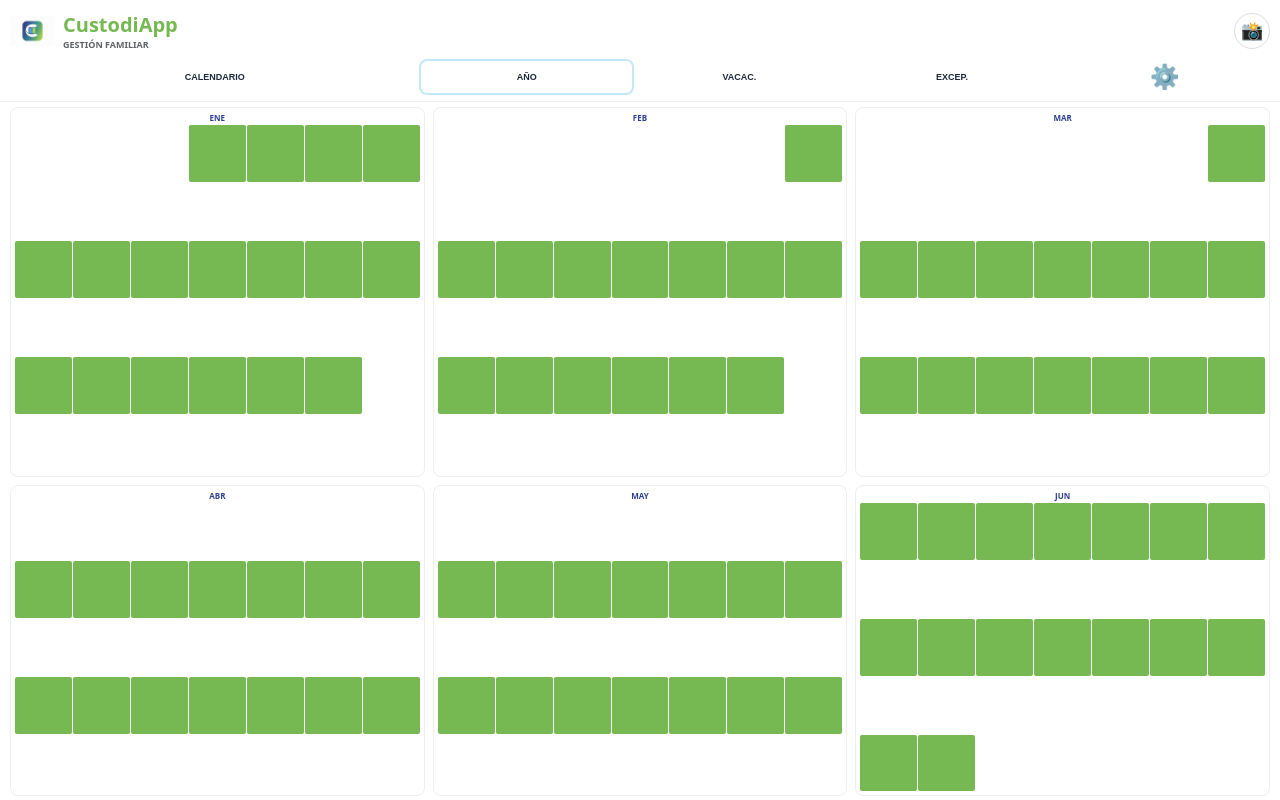
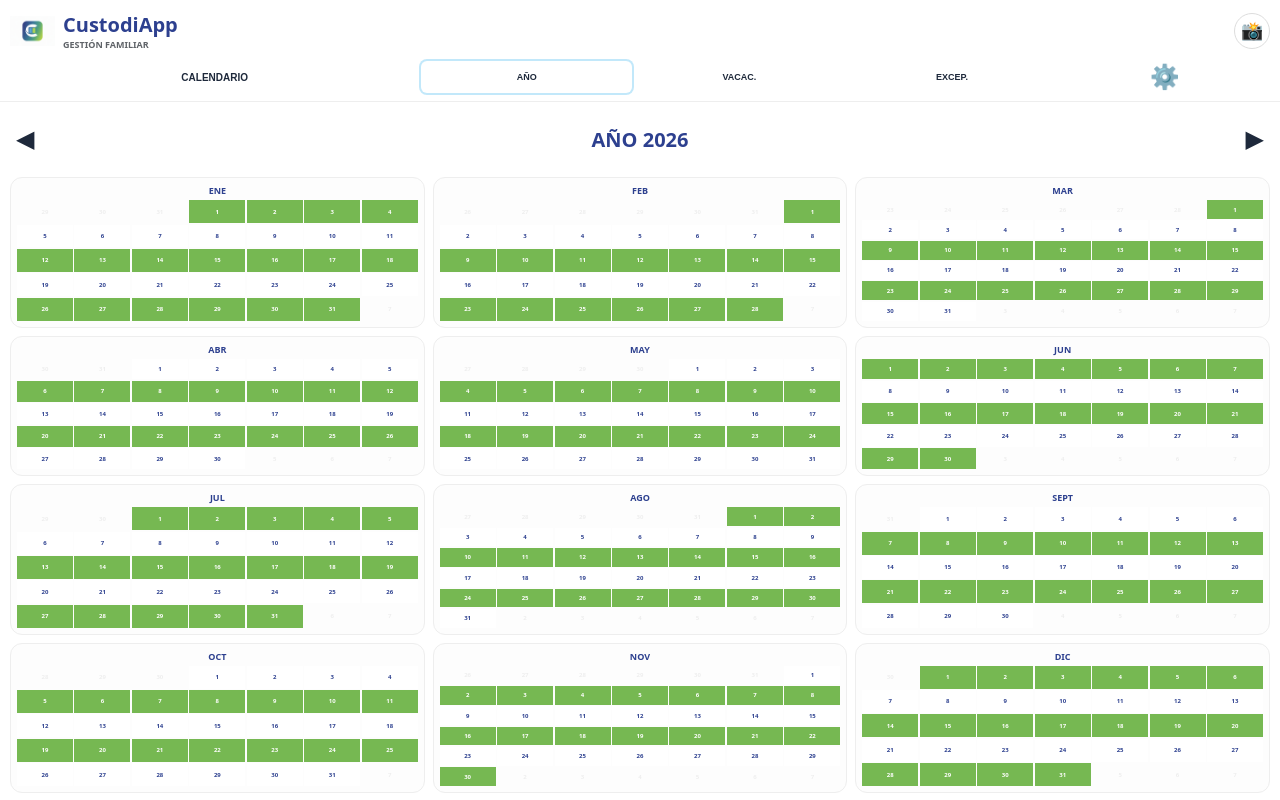
Before and after one commit to JavierVenero/custodiapp, a React (Vite) app: page / in a window 1280 px wide. Both pictures are taken after a click on the button "AÑO". Built offline with nearby package versions, Linux system fonts and the light colour scheme.

Commit message:
V40 definitiva con Semana Santa

```diff
--- a/src/App.jsx
+++ b/src/App.jsx
@@ -5,20 +5,24 @@ const App = () => {
   const [vista, setVista] = useState('Calendario');
   const [fechaVisualizacion, setFechaVisualizacion] = useState(new Date());
 
+  // --- COLORES ---
   const [misColores, setMisColores] = useState(() => {
     const c = localStorage.getItem('custodia_colores');
     return c ? JSON.parse(c) : { con: '#76B852', sin: '#FFFFFF' };
   });
 
+  // --- CICLO BASE ---
   const [cicloPersonalizado, setCicloPersonalizado] = useState(() => {
     const g = localStorage.getItem('custodia_ciclo');
     return g ? JSON.parse(g) : [true,true,true,true,true,true,true,false,false,false,false,false,false,false];
   });
 
+  // --- FECHA INICIO ---
   const [inicioCicloStr, setInicioCicloStr] = useState(() => {
     return localStorage.getItem('custodia_inicio_ciclo') || '2026-01-26';
   });
 
+  // --- DATOS ---
   const [excepciones, setExcepciones] = useState(() => {
     const g = localStorage.getItem('custodia_notas');
     return g ? JSON.parse(g) : {};
@@ -28,6 +32,7 @@ const App = () => {
     return g ? JSON.parse(g) : [];
   });
 
+  // --- CONVENIO ---
   const [convenio, setConvenio] = useState(() => {
     const saved = localStorage.getItem('custodia_convenio_reglas');
     return saved ? JSON.parse(saved) : {
@@ -59,6 +64,7 @@ const App = () => {
     localStorage.setItem('custodia_convenio_reglas', JSON.stringify(convenio));
   }, [cicloPersonalizado, inicioCicloStr, excepciones, vacaciones, misColores, convenio]);
 
+  // --- HELPER: CONTRASTE ---
   const getTextoParaFondo = (hex) => {
     if (!hex) return '#2D408F';
     const clean = hex.replace('#', '');
@@ -70,6 +76,7 @@ const App = () => {
     return (yiq >= 180) ? '#2D408F' : '#FFFFFF';
   };
 
+  // --- LÓGICA FECHAS ---
   const esFechaEnVacaciones = (f) => {
     const ft = new Date(f.getFullYear(), f.getMonth(), f.getDate()).getTime();
     for (let v of vacaciones) {
@@ -117,44 +124,56 @@ const App = () => {
   };
 
   const toggleSeccion = (sec) => {
-    setSeccionAbierta(seccionAbierta === sec ? null : sec);
+    if (seccionAbierta === sec) setSeccionAbierta(null);
+    else setSeccionAbierta(sec);
   };
 
+  // --- LÓGICA BOTONES ---
   const estiloBtnDirecto = (activo, tipo) => {
-    const bg = tipo === 'con' ? misColores.con : misColores.sin;
+    const colorFondo = tipo === 'con' ? misColores.con : misColores.sin;
+    const bg = colorFondo;
     const txt = getTextoParaFondo(bg);
     let border = '1px solid #DDD';
-    if (activo) border = '3px solid #2D408F';
+    let boxShadow = 'none';
+    let fontWeight = '700';
+    if (activo) {
+        border = '3px solid #2D408F';
+        boxShadow = '0 2px 6px rgba(0,0,0,0.15)';
+        fontWeight = '900';
+    }
     return {
       flex: 1, padding: '10px', borderRadius: '8px', backgroundColor: bg, color: txt, border: border,
-      fontWeight: activo ? '900' : '700', fontSize: '9px', cursor: 'pointer', transition: 'all 0.15s ease-out'
+      fontWeight: fontWeight, fontSize: '9px', cursor: 'pointer', boxShadow: boxShadow, transition: 'all 0.15s ease-out'
     };
   };
 
   return (
     <div style={{ fontFamily: 'system-ui, sans-serif', backgroundColor: '#FFF', height: '100dvh', display: 'flex', flexDirection: 'column', overflow: 'hidden' }}>
 
+      {/* HEADER */}
       <header style={{ padding: '8px 10px', borderBottom: '1px solid #EEE' }}>
         <div style={{ display: 'flex', justifyContent: 'space-between', alignItems: 'center', marginBottom: '8px' }}>
           <div style={{ display: 'flex', alignItems: 'center', gap: '8px' }}>
             <img src="/image2.png" alt="Logo" style={{ width: '45px', height: '45px', objectFit: 'contain', borderRadius: '5px' }} />
             <div>
-              <h1 style={{ fontSize: '20px', fontWeight: '900', color: '#76B852', margin: 0 }}>CustodiApp</h1>
+              <h1 style={{ fontSize: '20px', fontWeight: '900', color: '#2D408F', margin: 0 }}>CustodiApp</h1>
               <p style={{ margin: 0, fontSize: '9px', color: '#5F6368', fontWeight: '800' }}>GESTIÓN FAMILIAR</p>
             </div>
           </div>
           <button onClick={capturar} style={{ fontSize: '18px', background: '#F8F9FA', border: '1px solid #DDD', borderRadius: '50%', width: '36px', height: '36px' }}>📸</button>
         </div>
-        <nav style={{ display: 'flex', gap: '2px' }}>
+
+        <nav style={{ display: 'flex', gap: '2px', justifyContent: 'space-between', alignItems: 'center' }}>
           {['Calendario', 'Año', 'Vacac.', 'Excep.', 'Ajustes'].map(v => (
-            <button key={v} onClick={() => setVista(v)} style={{ flex: v === 'Calendario' ? 2 : 1, height: '32px', fontSize: v === 'Ajustes' ? '24px' : '9px', fontWeight: '900', borderRadius: '6px', border: 'none', backgroundColor: vista === v ? '#2D408F' : '#F8F9FA', color: vista === v ? '#FFF' : '#2D408F' }}>
+            <button key={v} onClick={() => setVista(v)} style={{ flex: v === 'Calendario' ? 2 : 1, height: '32px', fontSize: v === 'Ajustes' ? '24px' : (v === 'Calendario' ? '10px' : '9px'), fontWeight: '900', borderRadius: '6px', border: 'none', backgroundColor: vista === v ? '#2D408F' : '#F8F9FA', color: vista === v ? '#FFF' : '#2D408F', display: 'flex', alignItems: 'center', justifyContent: 'center' }}>
               {v === 'Ajustes' ? '⚙️' : v.toUpperCase()}
             </button>
           ))}
         </nav>
       </header>
 
-      <main ref={calendarRef} style={{ flex: 1, padding: '5px 10px', display: 'flex', flexDirection: 'column', overflowY: 'auto' }}>
+      {/* MAIN */}
+      <main ref={calendarRef} style={{ flex: 1, padding: '5px 10px', display: 'flex', flexDirection: 'column', overflow: 'hidden' }}>
 
         {vista === 'Calendario' && (
           <>
@@ -162,25 +181,30 @@ const App = () => {
               <button onClick={() => setFechaVisualizacion(new Date(fechaVisualizacion.getFullYear(), fechaVisualizacion.getMonth() - 1, 1))} style={{ fontSize: '24px', border: 'none', background: 'none', color: '#2D408F' }}>◀</button>
               <div style={{ textAlign: 'center' }}>
                 <h2 style={{ fontSize: '18px', margin: 0, fontWeight: '900', color: '#2D408F' }}>{new Intl.DateTimeFormat('es', { month: 'long', year: 'numeric' }).format(fechaVisualizacion).toUpperCase()}</h2>
-                <button onClick={() => setFechaVisualizacion(new Date())} style={{ border: 'none', background: 'none', color: '#76B852', fontSize: '11px', fontWeight: '900', textDecoration: 'underline' }}>HOY</button>
+                <button onClick={() => setFechaVisualizacion(new Date())} style={{ border: 'none', background: 'none', color: '#76B852', fontSize: '11px', fontWeight: '900', textDecoration: 'underline' }}>VOLVER AL DÍA DE HOY</button>
               </div>
               <button onClick={() => setFechaVisualizacion(new Date(fechaVisualizacion.getFullYear(), fechaVisualizacion.getMonth() + 1, 1))} style={{ fontSize: '24px', border: 'none', background: 'none', color: '#2D408F' }}>▶</button>
             </div>
+
             <div style={{ display: 'grid', gridTemplateColumns: 'repeat(7, 1fr)', gap: '6px', flex: 1, alignContent: 'center' }}>
               {diasSemana.map(d => <div key={d} style={{ textAlign: 'center', fontSize: '12px', fontWeight: '900', color: '#AAA' }}>{d}</div>)}
               {getCeldas(fechaVisualizacion.getFullYear(), fechaVisualizacion.getMonth()).map((c, i) => {
                 const custodial = getEstadoDia(c.f);
-                const bg = c.m === 0 ? (custodial ? misColores.con : misColores.sin) : 'transparent';
+                const esDelMes = c.m === 0;
+                const bg = esDelMes ? (custodial ? misColores.con : misColores.sin) : 'transparent';
+                const txt = getTextoParaFondo(bg);
+                const border = c.f.toDateString() === hoy.toDateString() ? '3px solid #2D408F' : '1px solid #EEE';
                 return (
                   <div key={i} onClick={() => abrirEditor(c.f.toDateString())}
-                    style={{ display: 'flex', alignItems: 'center', justifyContent: 'center', aspectRatio: '1/1', fontSize: '18px', fontWeight: '900', borderRadius: '12px', backgroundColor: bg, color: getTextoParaFondo(bg), border: c.f.toDateString() === hoy.toDateString() ? '3px solid #2D408F' : '1px solid #EEE', opacity: c.m === 0 ? 1 : 0.3 }}>
+                    style={{ display: 'flex', alignItems: 'center', justifyContent: 'center', aspectRatio: '1 / 1', fontSize: '18px', fontWeight: '900', borderRadius: '12px', backgroundColor: bg, color: txt, border: border, position: 'relative', opacity: esDelMes ? 1 : 0.3, pointerEvents: esDelMes ? 'auto' : 'none' }}>
                     {c.d}
                     {excepciones[c.f.toDateString()] && <div style={{ width: '6px', height: '6px', backgroundColor: '#F5A623', borderRadius: '50%', position: 'absolute', top: '3px', right: '3px', border: '1px solid white' }}></div>}
                   </div>
                 );
               })}
             </div>
-            <div style={{ display: 'flex', gap: '8px', padding: '10px 0' }}>
+
+            <div style={{ display: 'flex', gap: '8px', paddingBottom: '10px', marginTop: '10px' }}>
               <div style={{ flex: 1, padding: '12px', backgroundColor: misColores.con, color: getTextoParaFondo(misColores.con), borderRadius: '10px', textAlign: 'center', fontWeight: '900', fontSize: '11px' }}>CON NIÑ@S</div>
               <div style={{ flex: 1, padding: '12px', backgroundColor: misColores.sin, color: getTextoParaFondo(misColores.sin), borderRadius: '10px', textAlign: 'center', fontWeight: '900', border: '1.5px solid #EEE', fontSize: '11px' }}>SIN NIÑ@S</div>
             </div>
@@ -188,32 +212,52 @@ const App = () => {
         )}
 
         {vista === 'Año' && (
-          <div style={{ display: 'grid', gridTemplateColumns: 'repeat(3, 1fr)', gap: '8px' }}>
+          <div style={{ display: 'flex', flexDirection: 'column', height: '100%', padding: '2px 0' }}>
+            <div style={{ display: 'flex', justifyContent: 'space-between', alignItems: 'center', marginBottom: '8px' }}>
+              <button onClick={() => setFechaVisualizacion(new Date(fechaVisualizacion.getFullYear() - 1, 0, 1))} style={{ border: 'none', background: 'none', color: '#2D408F', fontSize: '24px' }}>◀</button>
+              <h2 style={{ fontSize: '20px', fontWeight: '900', color: '#2D408F' }}>AÑO {fechaVisualizacion.getFullYear()}</h2>
+              <button onClick={() => setFechaVisualizacion(new Date(fechaVisualizacion.getFullYear() + 1, 0, 1))} style={{ border: 'none', background: 'none', color: '#2D408F', fontSize: '24px' }}>▶</button>
+            </div>
+            <div style={{ display: 'grid', gridTemplateColumns: 'repeat(3, 1fr)', gap: '8px', flex: 1 }}>
               {Array.from({ length: 12 }).map((_, i) => (
-              <div key={i} onClick={() => { setFechaVisualizacion(new Date(fechaVisualizacion.getFullYear(), i, 1)); setVista('Calendario'); }} style={{ border: '1px solid #EEE', borderRadius: '8px', padding: '4px', cursor: 'pointer' }}>
-                <h3 style={{ fontSize: '8px', textAlign: 'center', margin: '0 0 2px 0', color: '#2D408F' }}>{new Intl.DateTimeFormat('es', { month: 'short' }).format(new Date(fechaVisualizacion.getFullYear(), i, 1)).toUpperCase()}</h3>
-                <div style={{ display: 'grid', gridTemplateColumns: 'repeat(7, 1fr)', gap: '1px' }}>
+                <div key={i}
+                  onClick={() => {
+                    setFechaVisualizacion(new Date(fechaVisualizacion.getFullYear(), i, 1));
+                    setVista('Calendario');
+                  }}
+                  style={{ border: '1.2px solid #EEE', borderRadius: '12px', padding: '6px', display: 'flex', flexDirection: 'column', cursor: 'pointer', backgroundColor: '#FDFDFD' }}>
+                  <h3 style={{ fontSize: '9px', margin: '0 0 3px 0', textAlign: 'center', fontWeight: '900', color: '#2D408F' }}>{new Intl.DateTimeFormat('es', { month: 'short' }).format(new Date(fechaVisualizacion.getFullYear(), i, 1)).toUpperCase()}</h3>
+                  <div style={{ display: 'grid', gridTemplateColumns: 'repeat(7, 1fr)', gap: '1.5px', flex: 1 }}>
                     {getCeldas(fechaVisualizacion.getFullYear(), i).map((c, j) => {
-                    const bg = c.m === 0 ? (getEstadoDia(c.f) ? misColores.con : misColores.sin) : 'transparent';
-                    return <div key={j} style={{ width: '100%', aspectRatio: '1/1', backgroundColor: bg, borderRadius: '2px' }}></div>;
+                      const custodial = getEstadoDia(c.f);
+                      const bg = c.m === 0 ? (custodial ? misColores.con : misColores.sin) : 'transparent';
+                      const txt = c.m === 0 ? getTextoParaFondo(bg) : '#EEE';
+                      return <div key={j} style={{ display: 'flex', alignItems: 'center', justifyContent: 'center', fontSize: '6px', fontWeight: '800', backgroundColor: bg, color: txt }}>{c.d}</div>;
                     })}
                   </div>
                 </div>
               ))}
             </div>
+          </div>
         )}
 
         {vista === 'Ajustes' && (
-          <div style={{ padding: '5px' }}>
-            <h3 style={{ fontSize: '14px', color: '#2D408F', marginBottom: '5px' }}>CONFIGURACIÓN CICLO</h3>
-            <div style={{ display: 'grid', gridTemplateColumns: 'repeat(7, 1fr)', gap: '4px', background: '#F8F9FA', padding: '8px', borderRadius: '12px', marginBottom: '10px' }}>
+          <div style={{ padding: '10px', overflowY: 'auto', flex: 1 }}>
+            <h2 style={{ fontSize: '16px', fontWeight: '900', color: '#2D408F', marginBottom: '10px' }}>CONFIGURACIÓN CICLO</h2>
+            <div style={{ display: 'grid', gridTemplateColumns: 'repeat(7, 1fr)', gap: '4px', backgroundColor: '#F8F9FA', padding: '10px', borderRadius: '15px', border: '1px solid #EEE', marginBottom: '15px' }}>
               {cicloPersonalizado.map((esCon, i) => {
                 const bg = esCon ? misColores.con : misColores.sin;
-                return <div key={i} onClick={() => { const n = [...cicloPersonalizado]; n[i] = !n[i]; setCicloPersonalizado(n); }} style={{ height: '35px', borderRadius: '6px', backgroundColor: bg, color: getTextoParaFondo(bg), border: bg.toLowerCase()==='#ffffff'?'1px solid #DDD':'none', display: 'flex', flexDirection: 'column', alignItems: 'center', justifyContent: 'center', fontSize: '10px' }}>
-                  <b>{i+1}</b><span style={{fontSize:'7px'}}>{esCon?'CON':'SIN'}</span>
+                const txt = getTextoParaFondo(bg);
+                const border = (bg.toLowerCase() === '#ffffff' || bg.toLowerCase() === '#fff') ? '1px solid #DDD' : 'none';
+                return (
+                  <div key={i} onClick={() => { const n = [...cicloPersonalizado]; n[i] = !n[i]; setCicloPersonalizado(n); }} style={{ height: '35px', borderRadius: '8px', backgroundColor: bg, color: txt, border: border, display: 'flex', flexDirection: 'column', alignItems: 'center', justifyContent: 'center', cursor: 'pointer', boxShadow: '0 2px 4px rgba(0,0,0,0.1)' }}>
+                    <span style={{ fontSize: '12px', fontWeight: '900' }}>{i+1}</span>
+                    <span style={{ fontSize: '7px', fontWeight: '800' }}>{esCon ? 'CON' : 'SIN'}</span>
                   </div>
+                );
               })}
             </div>
+
             <div style={{ backgroundColor: '#FFF', borderRadius: '15px', border: '2px solid #2D408F', overflow: 'hidden' }}>
                <div style={{ backgroundColor: '#2D408F', padding: '10px', textAlign: 'center' }}><h3 style={{ fontSize: '12px', fontWeight: '900', color: '#FFF', margin: 0 }}>📋 CONDICIONES CONVENIO (PARES)</h3></div>
                {['ss', 'julio', 'agosto', 'navidad'].map(sec => (
@@ -236,6 +280,21 @@ const App = () => {
           </div>
         )}
       </main>
+
+      {/* MODAL EXCEPCIÓN */}
+      {diaSeleccionado && (
+        <div style={{ position: 'fixed', inset: 0, backgroundColor: 'rgba(45,64,143,0.85)', display: 'flex', alignItems: 'center', justifyContent: 'center', zIndex: 100 }}>
+          <div style={{ backgroundColor: '#FFF', padding: '25px', borderRadius: '25px', width: '85%', maxWidth: '350px' }}>
+            <p style={{ textAlign: 'center', fontWeight: '900', color: '#2D408F', fontSize: '18px', marginBottom: '20px' }}>{new Intl.DateTimeFormat('es-ES', { weekday: 'long', day: 'numeric', month: 'short' }).format(new Date(diaSeleccionado))}</p>
+            <div style={{ display: 'flex', gap: '10px', marginBottom: '15px' }}>
+              <button onClick={() => { setExcepciones({...excepciones, [diaSeleccionado]: { nota: textoExcepcion, estado: 'con' }}); setDiaSeleccionado(null); }} style={{ flex: 1, padding: '18px', borderRadius: '15px', border: 'none', backgroundColor: misColores.con, color: getTextoParaFondo(misColores.con), fontWeight: '900', fontSize: '10px' }}>CON NIÑ@S</button>
+              <button onClick={() => { setExcepciones({...excepciones, [diaSeleccionado]: { nota: textoExcepcion, estado: 'sin' }}); setDiaSeleccionado(null); }} style={{ flex: 1, padding: '18px', borderRadius: '15px', border: '1px solid #DDD', backgroundColor: misColores.sin, color: getTextoParaFondo(misColores.sin), fontWeight: '900', fontSize: '10px' }}>SIN NIÑ@S</button>
+            </div>
+            <textarea value={textoExcepcion} onChange={e => setTextoExcepcion(e.target.value)} placeholder="Nota..." style={{ width: '100%', height: '80px', borderRadius: '12px', border: '1px solid #DDD', padding: '15px', fontSize: '16px', outline: 'none' }} />
+            <button onClick={() => setDiaSeleccionado(null)} style={{ width: '100%', marginTop: '10px', padding: '15px', background: '#2D408F', color: '#FFF', borderRadius: '15px', border: 'none', fontWeight: '900' }}>CERRAR</button>
+          </div>
+        </div>
+      )}
     </div>
   );
 };
```
Lines whose indentation alone changed are shown as unchanged.
